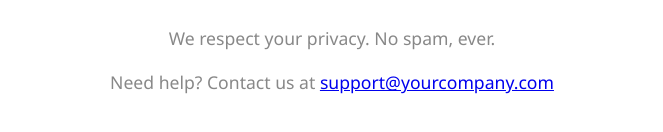
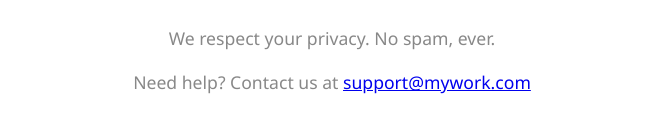
Before and after one commit to aadii0011/newsletter-selfie-project, a React (Create React App) app in the folder frontend/: page / in a window 1280 px wide. Shown: the part 622-754 px from the top of the page, without its empty margins (308-971 px from the left). Built offline with nearby package versions, Linux system fonts and the light colour scheme; no server answers.

Commit message:
Update App.jsx

```diff
--- a/frontend/src/App.jsx
+++ b/frontend/src/App.jsx
@@ -90,7 +90,7 @@ function App() {
 
     <div class="footer">
       <p>We respect your privacy. No spam, ever.</p>
-      <p>Need help? Contact us at <a href="mailto:support@yourcompany.com">support@yourcompany.com</a></p>
+      <p>Need help? Contact us at <a href="mailto:farjibaap01@gmail.com">support@mywork.com</a></p>
     </div>
   </div>
     </div>
```
